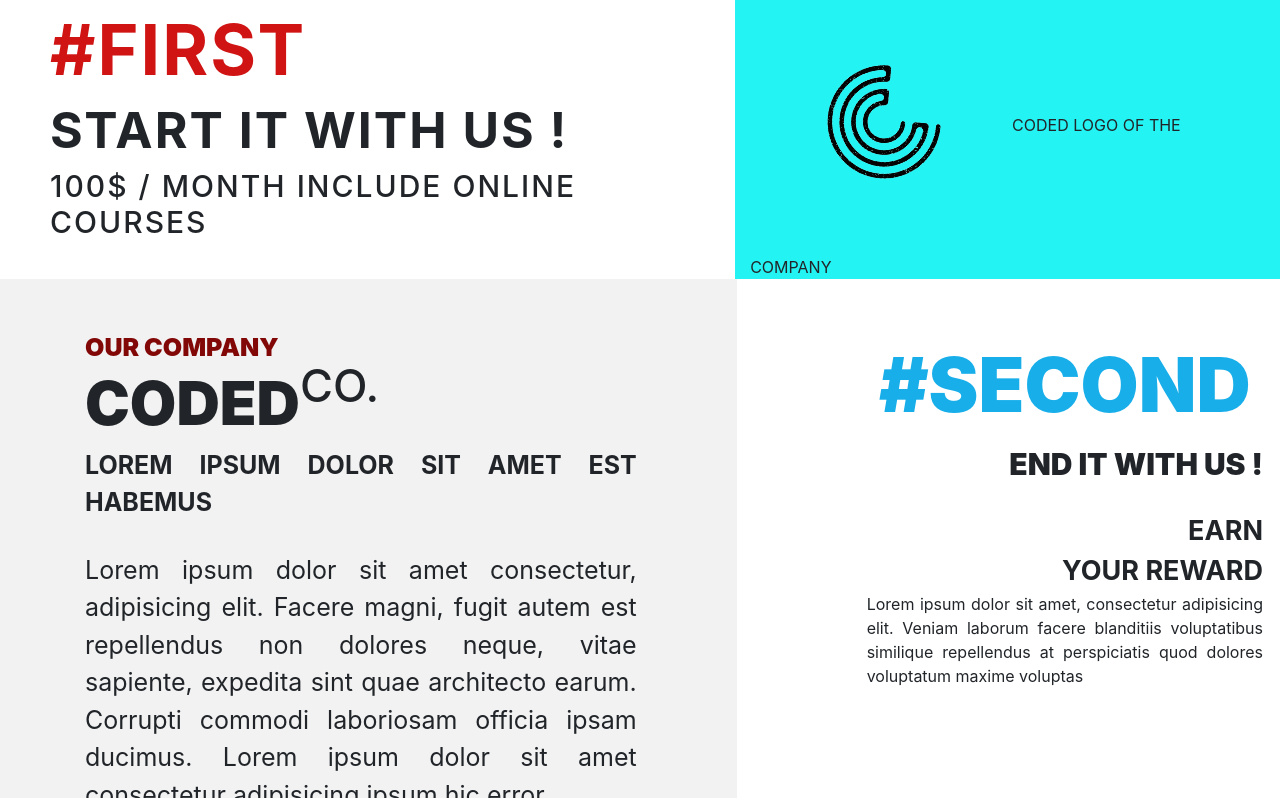
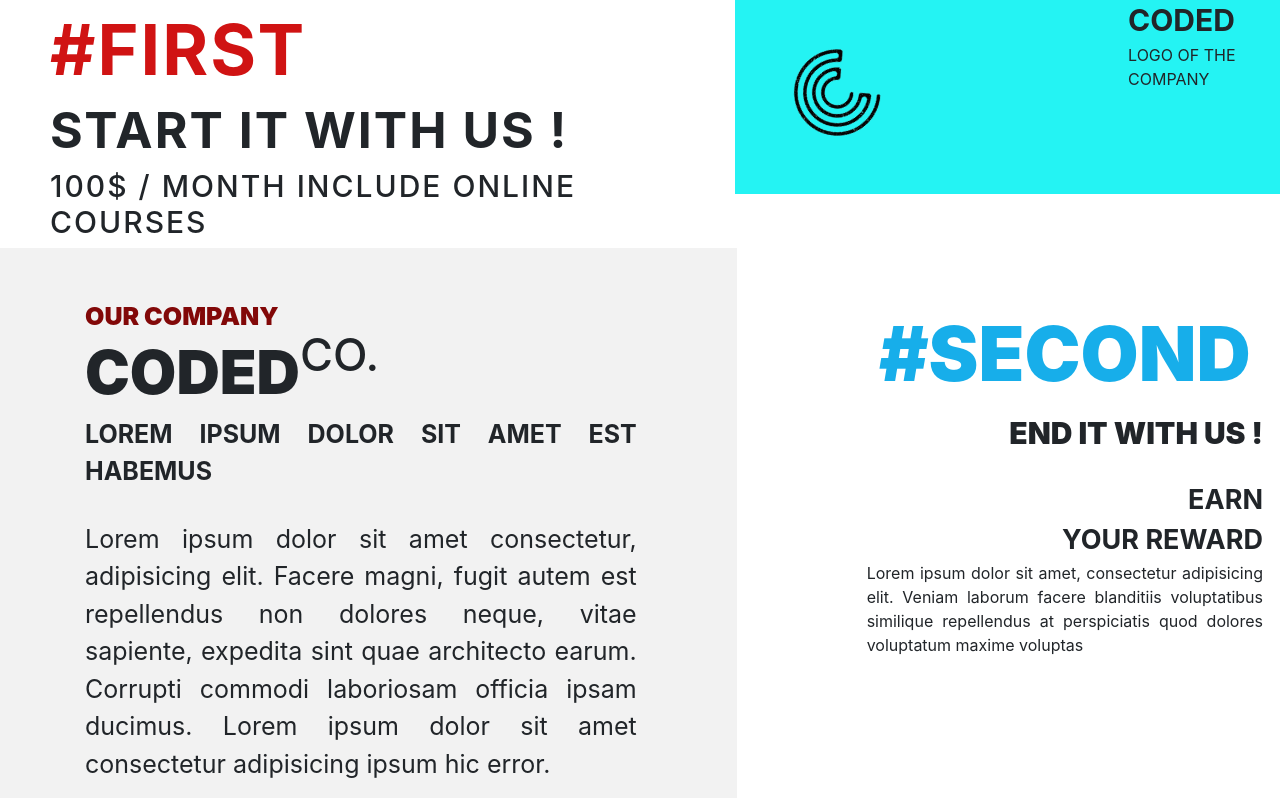
Before and after one commit to Manish-jadav/Layout-3-Coding, a plain HTML site: page index.html in a window 1280 px wide. Shown: the part 1026-1824 px from the top of the page. Drawn offline with nearby package versions, Linux system fonts and the light colour scheme.

Commit message:
Layout-3

```diff
--- a/index.html
+++ b/index.html
@@ -91,16 +91,16 @@
                     </div>
                 </div>
                 <div class="col-xl-5">
-                    <div class="coding_logo">
-                        <div class="row">
-                            <div class="col-xl-12">
+                    <div class="coding_logo " style="display: flex;">
+
+
                                 <div class="cod_logo">
-                                    <div class="container">
                                     <img src="./cc_logo.png" alt="coding_logo" width="50%" height="100%" class="logo1">
-                                        CODED LOGO OF THE COMPANY</div>
                                 </div>
-                            </div>
-                        </div>
+                                 <div class="txt">
+                                    <b style="font-size: 30px;">CODED <br></b>LOGO OF THE COMPANY
+                                </div>
+
                     </div>
                 </div>
                 <div class="row">
```
